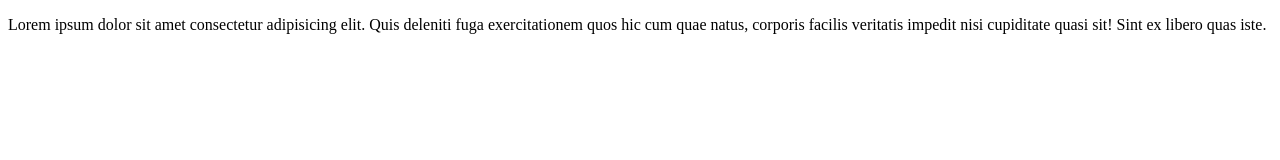
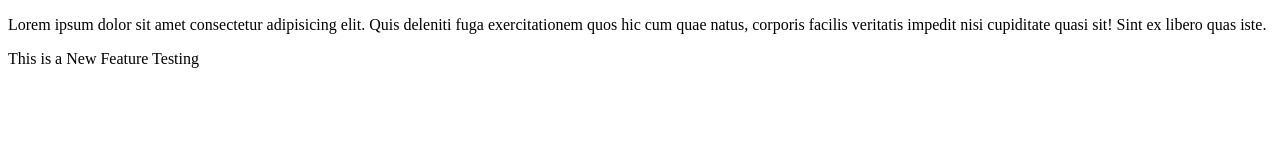
Before and after one commit to Muneeb-Tahir/LocalRepo, a plain HTML site: page index.html in a window 1280 px wide. Drawn offline with Linux system fonts and the light colour scheme.

Commit message:
Added a New Feature1

```diff
--- a/index.html
+++ b/index.html
@@ -8,5 +8,7 @@
 <body>
     <p>Lorem ipsum dolor sit amet consectetur adipisicing elit. Quis deleniti fuga exercitationem quos hic cum quae natus, corporis facilis veritatis impedit nisi cupiditate quasi sit! Sint ex libero quas iste.</p>
 
+    <p>This is a New Feature Testing</p>
+
 </body>
 </html>
```
